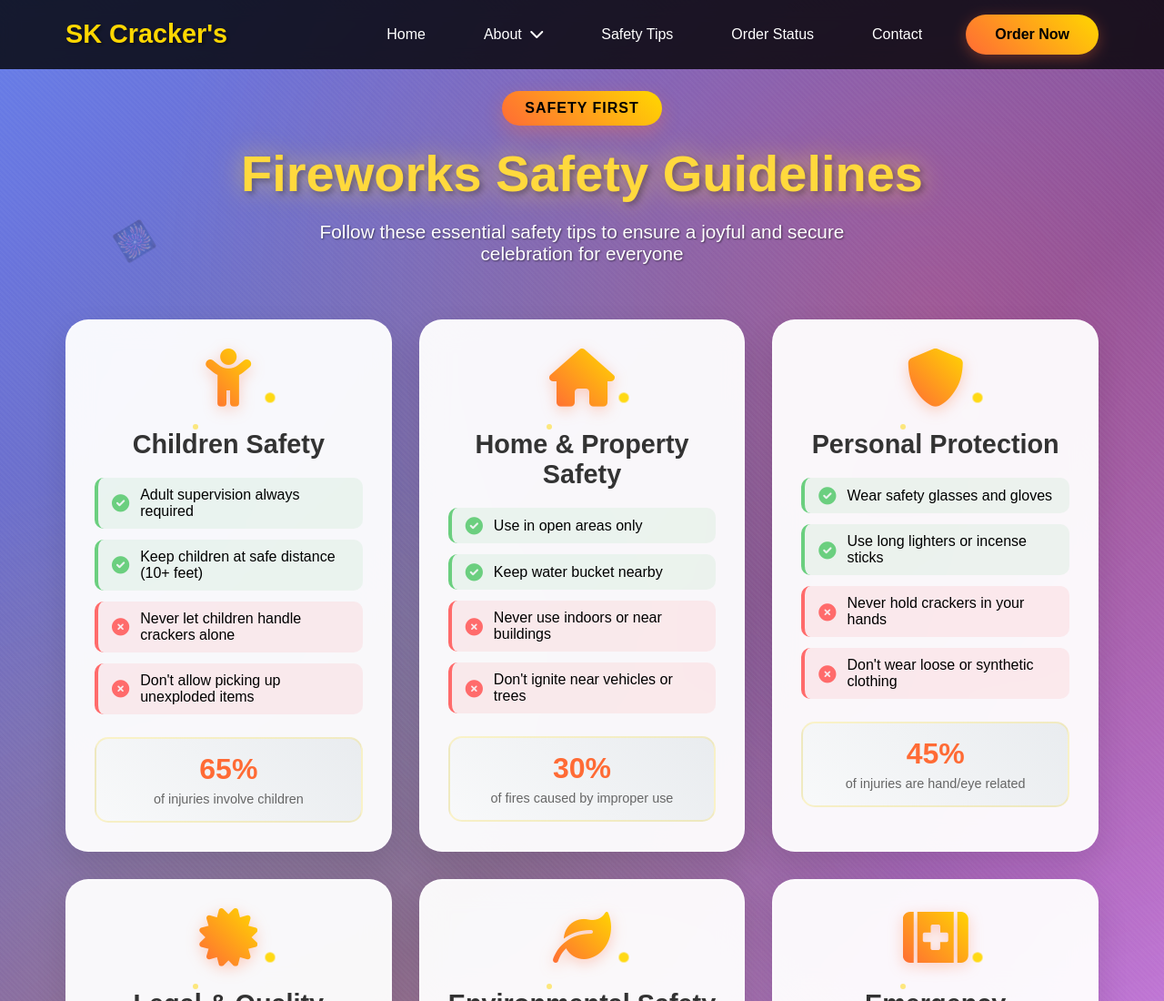
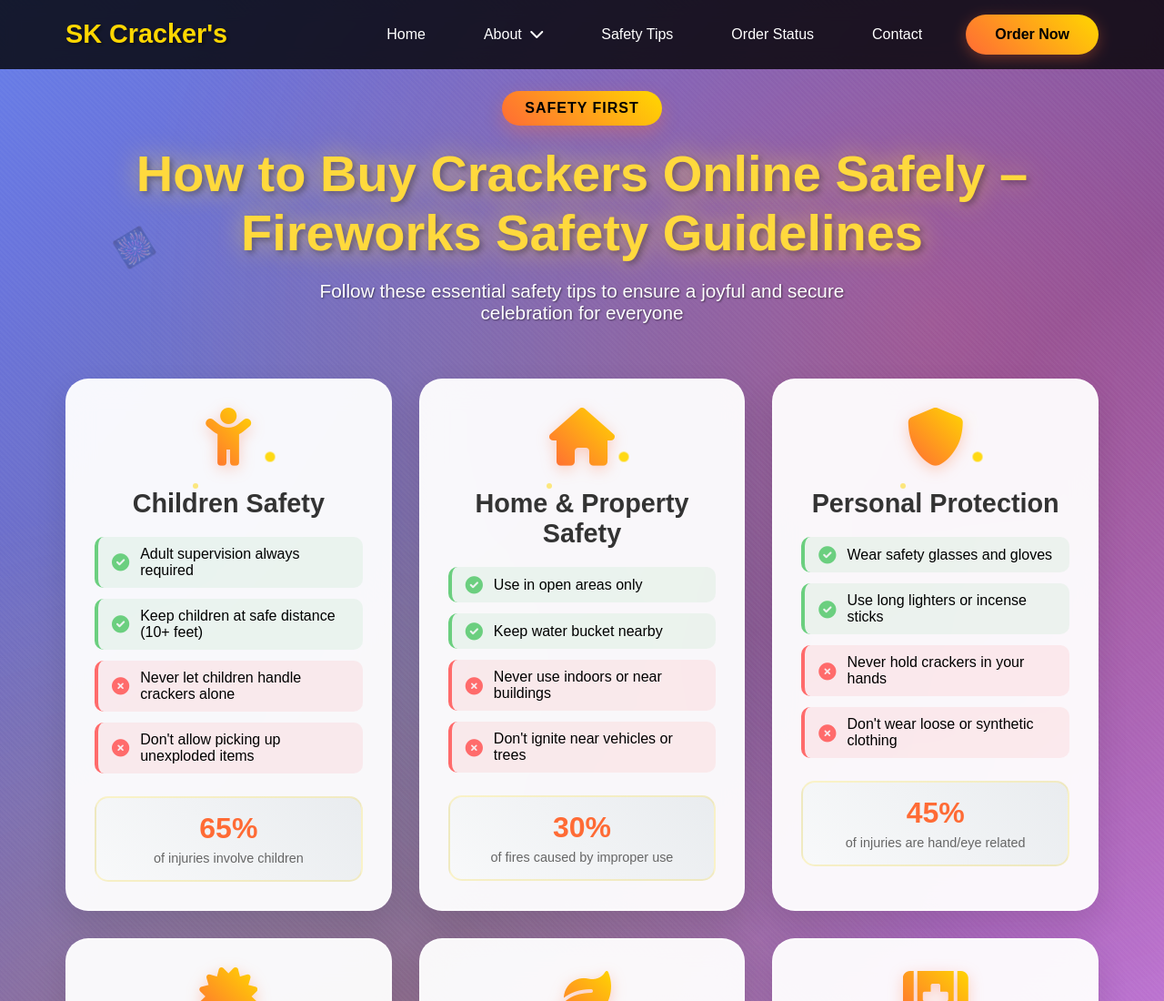
Before and after one commit to srikanish/Sk-Cracker-s, a plain HTML site: page Safety-Tips.html in a window 1280 px wide. Shown: the top 1100 px of the page at 91% size. Drawn offline with Linux system fonts and the light colour scheme.

Commit message:
Update Safety-Tips.html

```diff
--- a/Safety-Tips.html
+++ b/Safety-Tips.html
@@ -3,8 +3,8 @@
 <head>
     <meta charset="UTF-8">
     <meta name="viewport" content="width=device-width, initial-scale=1.0">
-<title>Fireworks Safety Guidelines | Buy Crackers Online Safely - SK Crackers</title>
-<meta name="description" content="Learn essential fireworks safety tips to celebrate Diwali safely. Adult supervision, eco-friendly crackers & emergency precautions by SK Crackers.">
+    <title>Fireworks Safety Guidelines | Buy Crackers Online Safely - SK Crackers</title>
+    <meta name="description" content="Learn essential fireworks safety tips to celebrate Diwali safely. Adult supervision, eco-friendly crackers & emergency precautions by SK Crackers.">
     <link rel="icon" href="./assets/logo-transparent.png">
     <link href="https://cdnjs.cloudflare.com/ajax/libs/font-awesome/6.0.0/css/all.min.css" rel="stylesheet">
     <link rel="stylesheet" href="./CSS/styles.css">
@@ -916,7 +916,7 @@ body {
         <div class="container">
             <div class="section-header">
                 <div class="safety-badge">Safety First</div>
-                <h2>Fireworks Safety Guidelines</h2>
+                <h2>How to Buy Crackers Online Safely – Fireworks Safety Guidelines</h2>
                 <p>Follow these essential safety tips to ensure a joyful and secure celebration for everyone</p>
             </div>
 
```
